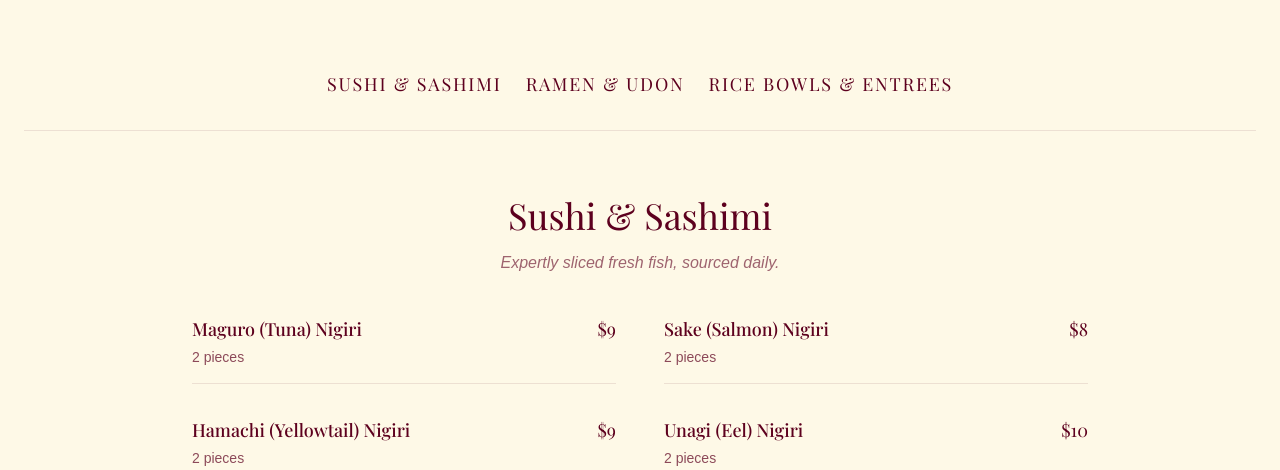
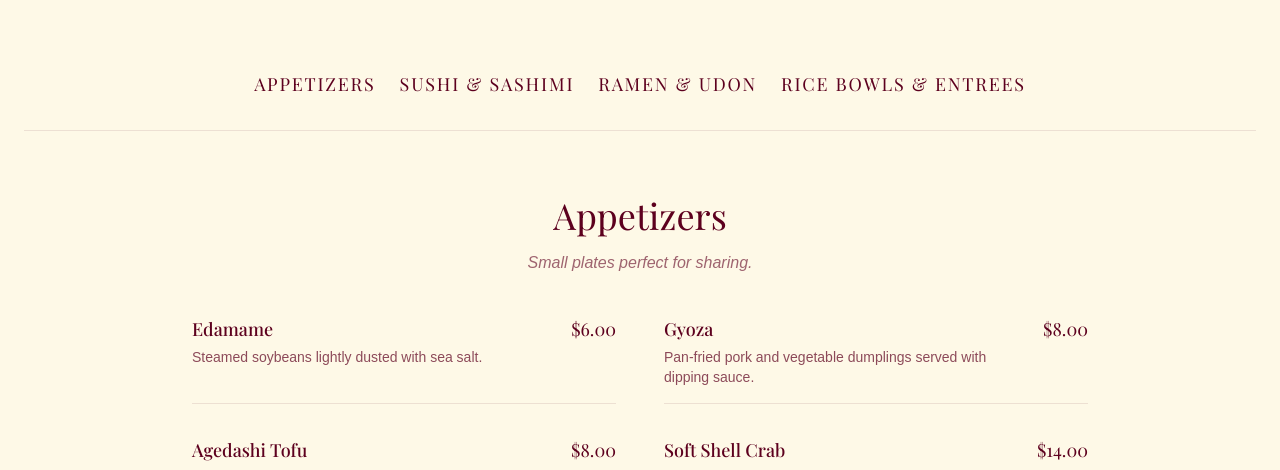
Before and after one commit to TheViableSource/ajisai-pdx-web, a Next.js app: page /menus in a window 1280 px wide. Shown: the part 330-800 px from the top of the page. Built offline with nearby package versions, Linux system fonts and the light colour scheme; a web font is replaced by a local one.

Commit message:
Added Menu Items

```diff
--- a/app/menus/page.tsx
+++ b/app/menus/page.tsx
@@ -8,6 +8,17 @@ export const metadata: Metadata = {
 };
 
 const menuCategories = [
+    {
+        id: "appetizers",
+        title: "Appetizers",
+        description: "Small plates perfect for sharing.",
+        items: [
+            { name: "Edamame", price: "$6.00", description: "Steamed soybeans lightly dusted with sea salt." },
+            { name: "Gyoza", price: "$8.00", description: "Pan-fried pork and vegetable dumplings served with dipping sauce." },
+            { name: "Agedashi Tofu", price: "$8.00", description: "Crispy deep-fried tofu served in a savory dashi broth with bonito flakes." },
+            { name: "Soft Shell Crab", price: "$14.00", description: "Crispy fried soft shell crab served with ponzu sauce." },
+        ],
+    },
     {
         id: "sushi",
         title: "Sushi & Sashimi",
```
